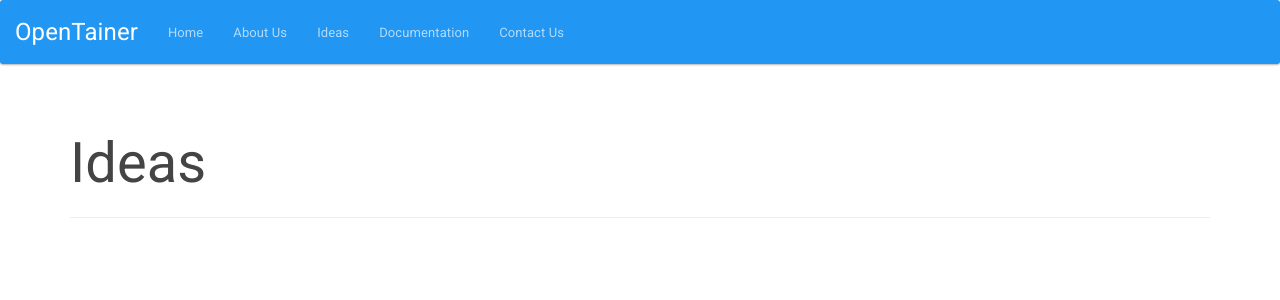
After one commit to OpenTainer/opentainer-web, a Django app: page /ideas/ in a window 1280 px wide. The commit adds this page. Shown: the top 300 px of the page. Run offline with Django 3.2, Linux system fonts and the light colour scheme.

Commit message:
Added ideas page

```diff
--- a/home/templates/home/base.html
+++ b/home/templates/home/base.html
@@ -13,6 +13,7 @@
         <ul class="nav navbar-nav">
           <li><a href="{% url 'home' %}">Home</a></li>
           <li><a href="{% url 'about_us' %}">About Us</a></li>
+          <li><a href="{% url 'ideas' %}">Ideas</a></li>
           <li><a href="{% url 'docs' %}">Documentation</a></li>
           <li><a href="{% url 'contact_us' %}">Contact Us</a></li>
         </ul>
--- /dev/null
+++ b/home/templates/home/ideas.html
@@ -0,0 +1,11 @@
+{% extends "home/base.html" %}
+{% block title %} - Ideas{% endblock %}
+{% block content %}
+  <div class="row">
+    <div class="col-lg-12">
+      <div class="page-header">
+        <h1>Ideas</h1>
+      </div>
+    </div>
+  </div>
+{% endblock %}
--- a/home/views.py
+++ b/home/views.py
@@ -10,3 +10,6 @@ def contact_us(request):
 
 def about_us(request):
     return render(request, 'home/about_us.html', {})
+
+def ideas(request):
+    return render(request, 'home/ideas.html', {})
--- a/opentainer/urls.py
+++ b/opentainer/urls.py
@@ -13,6 +13,7 @@ urlpatterns = patterns('',
     url(r'^$', views.home, name='home'),
     url(r'^contact_us/', views.contact_us, name='contact_us'),
     url(r'^about_us/', views.about_us, name='about_us'),
+    url(r'^ideas/', views.ideas, name='ideas'),
 #    url(r'^documentation/', views.documentation, name='documentation'),
     url(r'^docs/(?P<path>.*)$', 'django.views.static.serve', {'document_root': settings.DOCS_ROOT}),
     url(r'^docs/', 'django.views.static.serve', {'document_root': settings.DOCS_ROOT, 'path': 'index.html'}, name='docs'),
```
